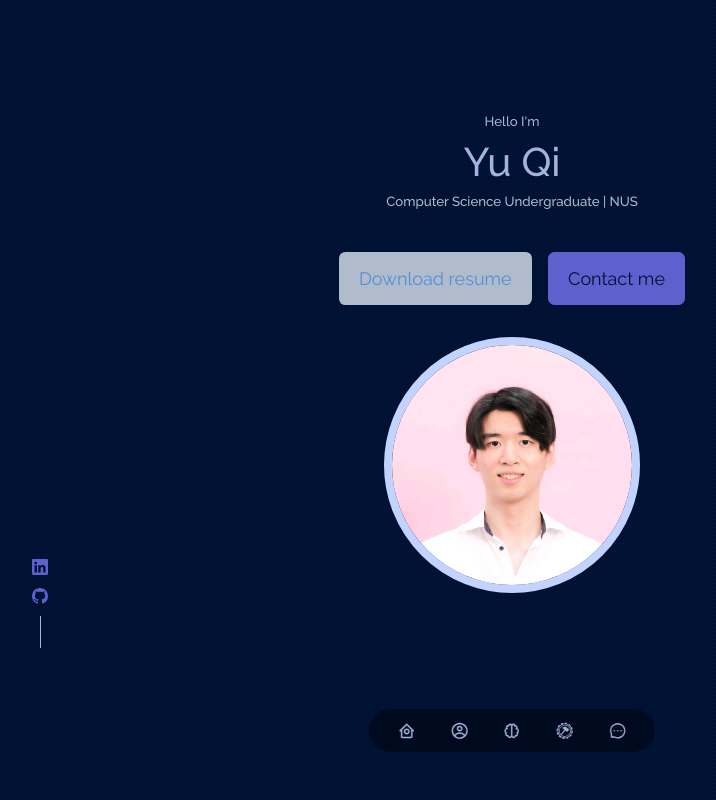
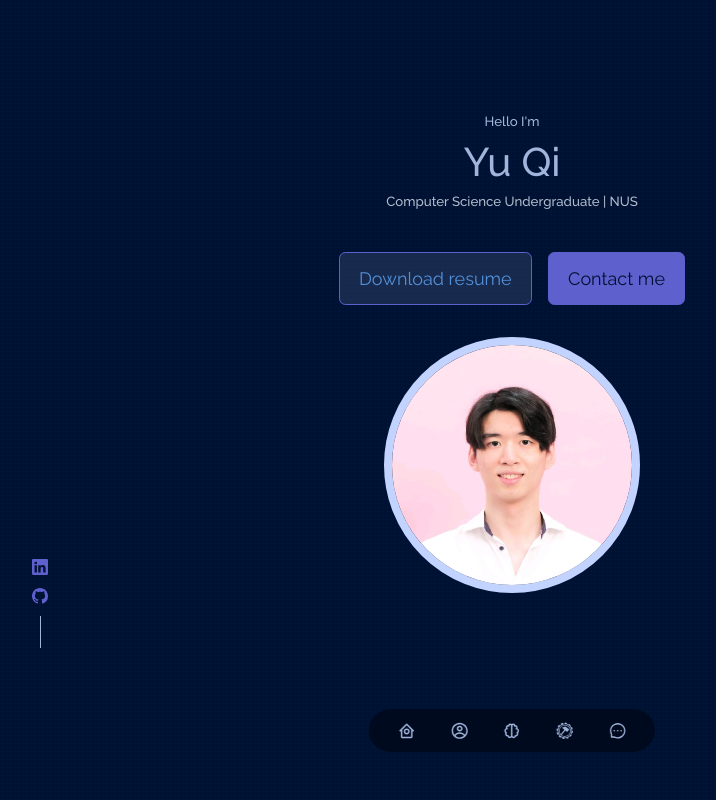
Before and after one commit to teoyuqi/teoyuqi.github.io, a React (Create React App) app: page / in a window 1280 px wide. In both pictures the pointer is over the link "Download resume". Shown: the top 800 px of the page, without its empty margins (128-844 px from the left). Built offline with nearby package versions, Linux system fonts and the light colour scheme.

Commit message:
Change button color

```diff
--- a/src/index.css
+++ b/src/index.css
@@ -20,6 +20,7 @@
     --color-primary-variant: #c1d3fe;
     --color-light: #b0bbcc;
     --color-blue: #5390d9;
+    --color-blue-clear: rgba(91, 108, 151, 0.25);
 
     --transition-ease: all 400ms ease;
 
@@ -48,7 +49,7 @@ body {
     color: var(--color-primary);
     line-height: 1.5;
     background-image: repeating-linear-gradient(-45deg,
-        rgba(91, 108, 151, 0.25),
+        var(--color-blue-clear),
         transparent 1px,
         transparent 6px);
     background-size: 4px 4px;
@@ -115,9 +116,9 @@ a:hover {
 }
 
 .btn:hover {
-    background: var(--color-light);
+    background: var(--color-blue-clear);
     color: var(--color-blue);
-    border-color: transparent;
+    border-color: var(--color-bg-variant);
 }
 
 .btn-primary {
```
